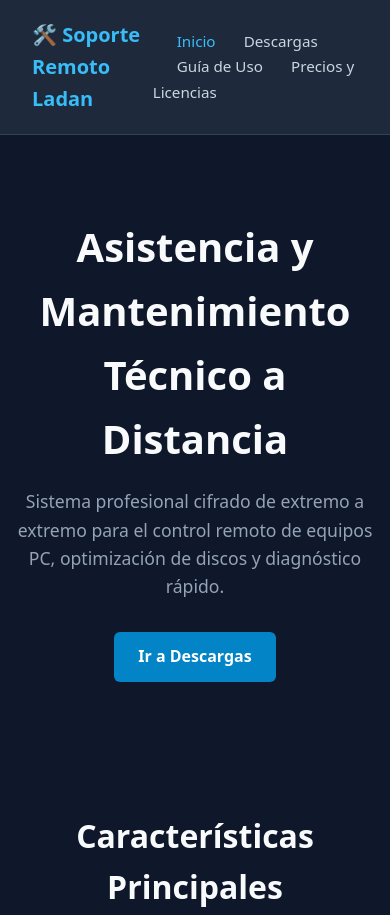
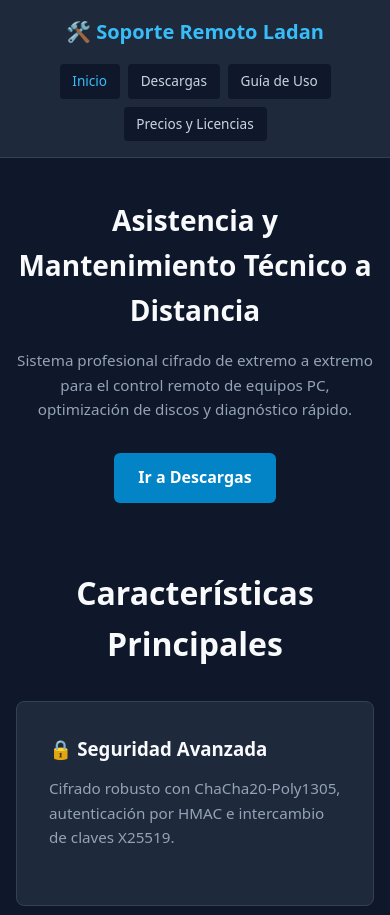
Before and after one commit to adanernestolopezcruz-hash/soporte-remoto-ladan, a plain HTML site: page index.html in a window 390 px wide. Shown: the top 915 px of the page. Drawn offline with Linux system fonts and the light colour scheme.

Commit message:
Update style.css

```diff
--- a/style.css
+++ b/style.css
@@ -158,3 +158,64 @@ footer {
     text-transform: uppercase;
     letter-spacing: 1px;
 }
+
+
+/* ==========================================
+   ADAPTACIÓN PARA TELÉFONOS (RESPONSIVO)
+   ========================================== */
+
+@media (max-width: 768px) {
+    /* Menú de navegación en vertical */
+    header {
+        flex-direction: column;
+        gap: 1rem;
+        padding: 1rem;
+        text-align: center;
+    }
+
+    nav {
+        display: flex;
+        flex-wrap: wrap;
+        justify-content: center;
+        gap: 0.5rem;
+    }
+
+    nav a {
+        margin-left: 0;
+        padding: 0.4rem 0.8rem;
+        background-color: #0f172a;
+        border-radius: 0.25rem;
+        font-size: 0.85rem;
+    }
+
+    /* Reducción de títulos y paddings principales */
+    .hero {
+        padding: 2.5rem 1rem;
+    }
+
+    .hero h1 {
+        font-size: 1.75rem;
+    }
+
+    .hero p {
+        font-size: 0.95rem;
+    }
+
+    .features, .content-page {
+        padding: 1.5rem 1rem;
+    }
+
+    /* Ajuste de cuadrículas a 1 sola columna */
+    .grid, .download-grid, .pricing-grid, .steps-container {
+        grid-template-columns: 1fr;
+        gap: 1rem;
+    }
+
+    /* Ajuste del contenedor de anuncios de Adsterra */
+    .ad-container {
+        margin: 1rem auto;
+        padding: 0.5rem;
+        max-width: 100%;
+        overflow-x: hidden;
+    }
+}
```
